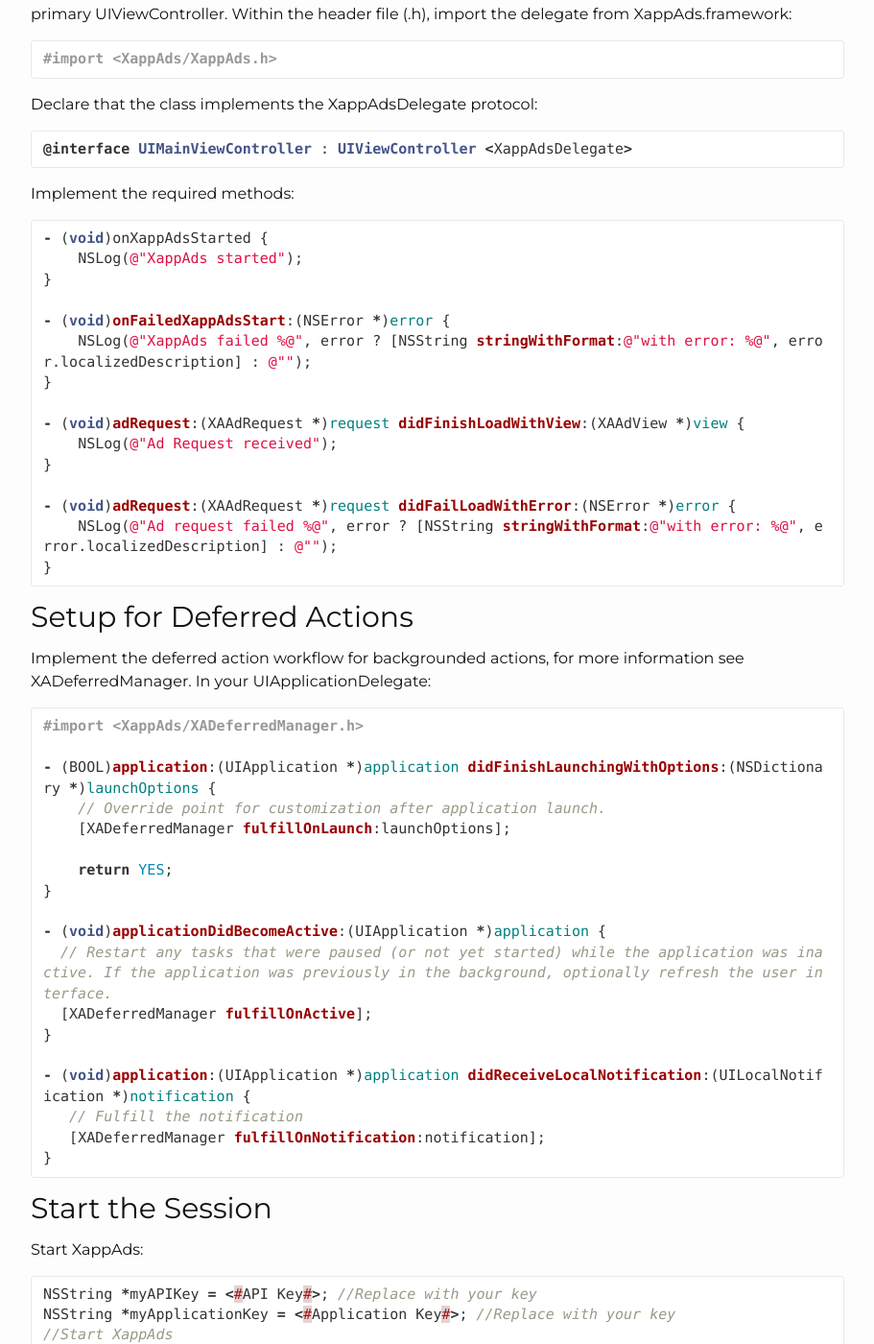
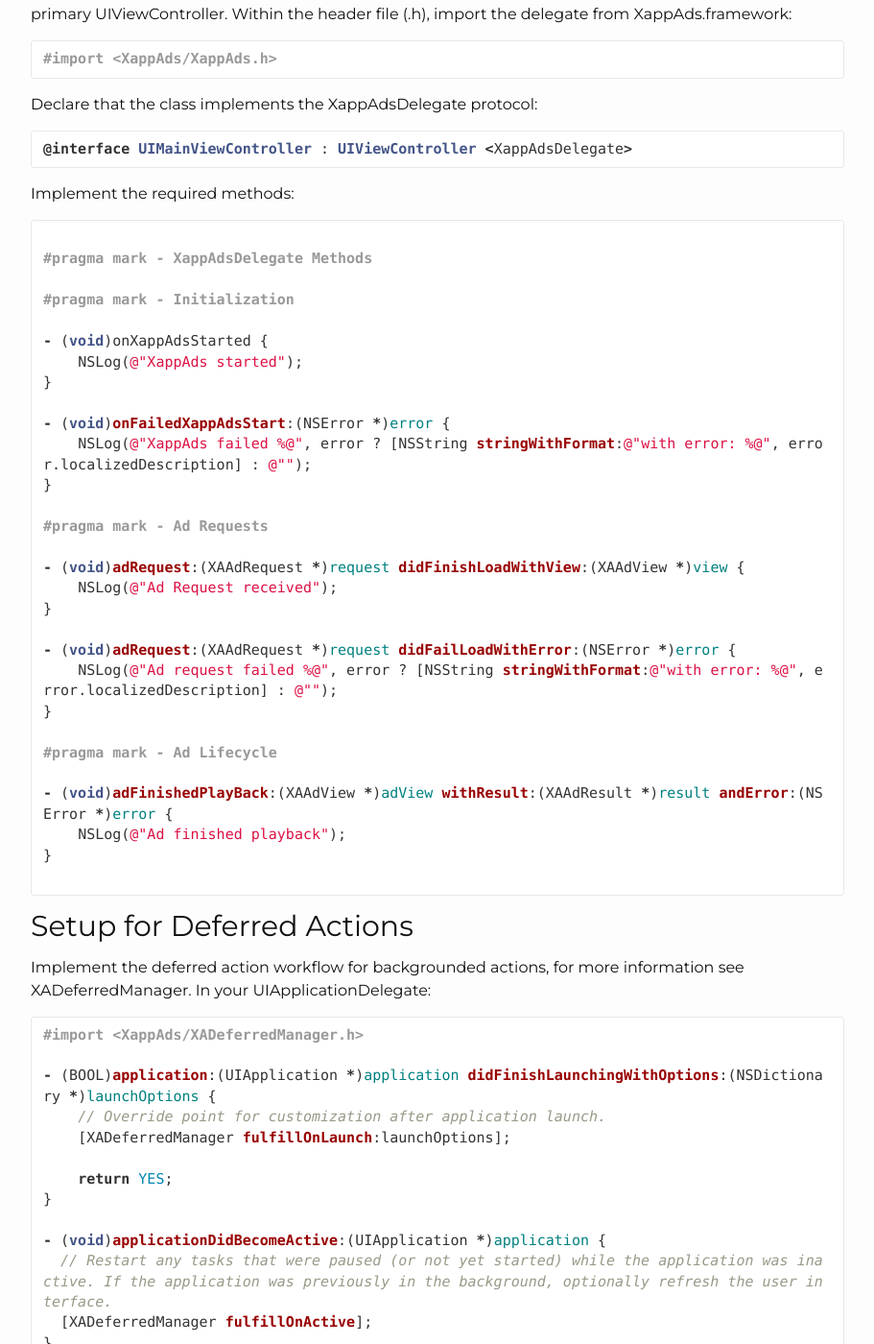
Before and after one commit to chrsdietz/Documentation, a Jekyll site: the page built from _ios/quick-start.markdown, in a window 1280 px wide and 1400 px high, scrolled down 810 px. Shown: the whole window at 96% size, without its empty margins (38-949 px from the left). Built offline with Jekyll 4.4.1, drawn with Linux system fonts in a browser that asks for light colours; nearby versions of some CDN libraries; library files that are not in the unit come from our copies; Markdown is read by kramdown in place of the engine named in the settings; comment, search, counter and statistics services are not loaded.

Commit message:
added the missing required delegate method

````diff
--- a/_ios/quick-start.markdown
+++ b/_ios/quick-start.markdown
@@ -41,6 +41,11 @@
 Implement the required methods:
 
 ```objective-c
+
+#pragma mark - XappAdsDelegate Methods
+
+#pragma mark - Initialization
+
 - (void)onXappAdsStarted {
     NSLog(@"XappAds started");
 }
@@ -49,6 +54,8 @@
     NSLog(@"XappAds failed %@", error ? [NSString stringWithFormat:@"with error: %@", error.localizedDescription] : @"");
 }
 
+#pragma mark - Ad Requests
+
 - (void)adRequest:(XAAdRequest *)request didFinishLoadWithView:(XAAdView *)view {
     NSLog(@"Ad Request received");
 }
@@ -56,6 +63,13 @@
 - (void)adRequest:(XAAdRequest *)request didFailLoadWithError:(NSError *)error {
     NSLog(@"Ad request failed %@", error ? [NSString stringWithFormat:@"with error: %@", error.localizedDescription] : @"");
 }
+
+#pragma mark - Ad Lifecycle
+
+- (void)adFinishedPlayBack:(XAAdView *)adView withResult:(XAAdResult *)result andError:(NSError *)error {
+    NSLog(@"Ad finished playback");
+}
+
 ```
 
 ## Setup for Deferred Actions
````
